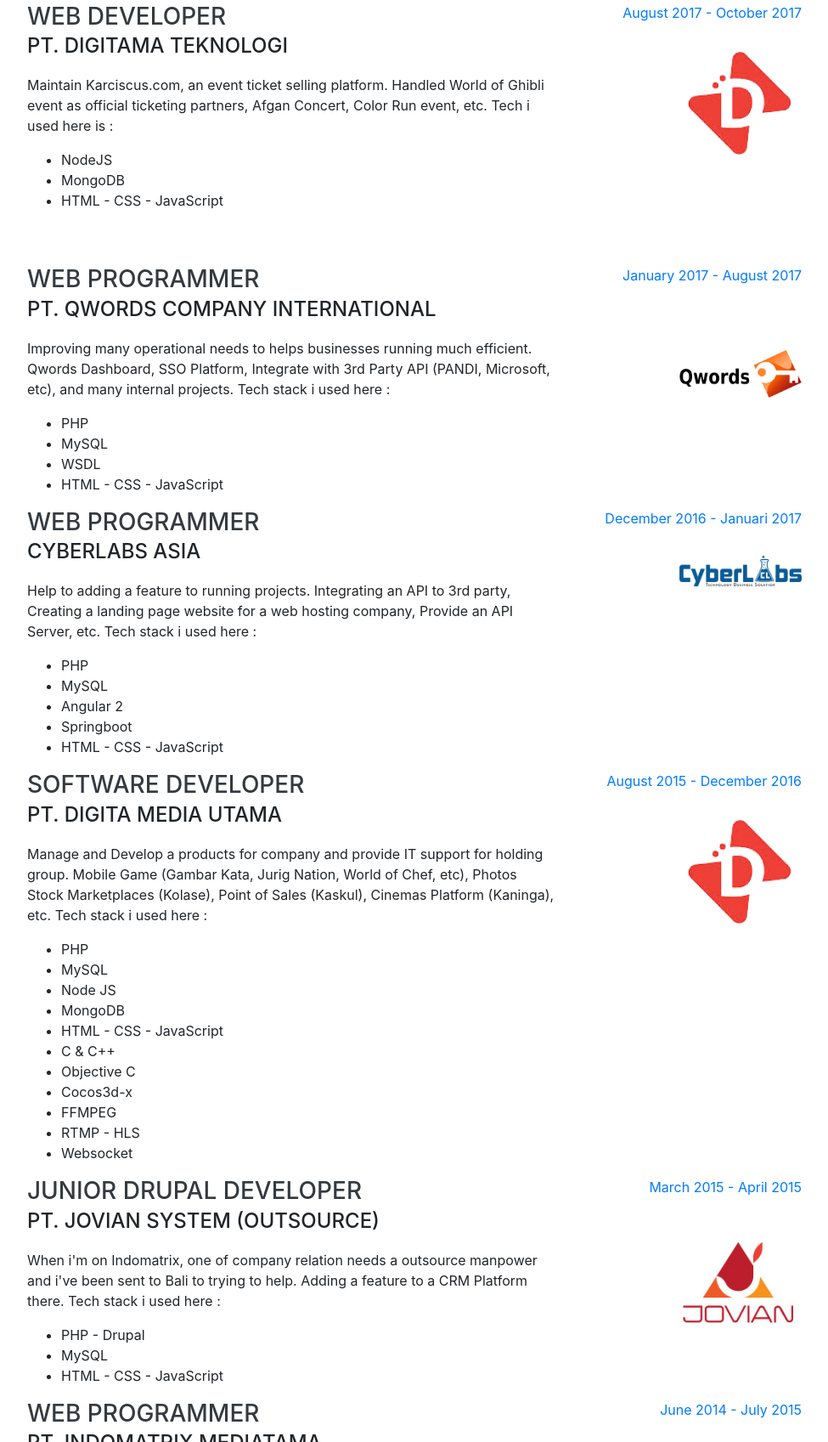
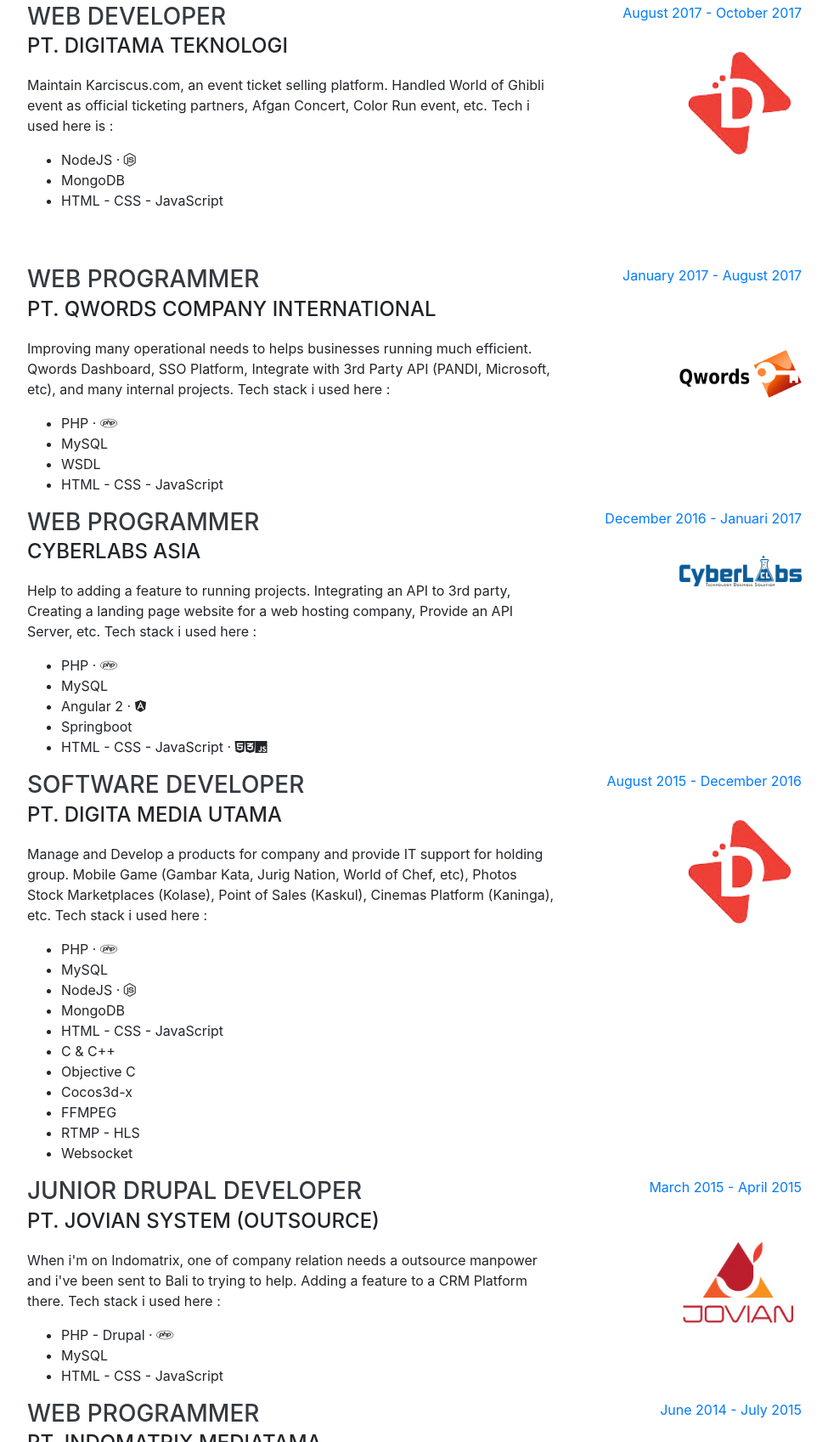
Before and after one commit to ariemeow/ariemeow.github.io, a website with bundled scripts: page index.html in a window 1280 px wide. Shown: the part 1912-3609 px from the top of the page at 85% size, without its empty margins (288-1263 px from the left). Built offline with nearby package versions, Linux system fonts and the light colour scheme; a web font is replaced by a local one.

Commit message:
add fa icon

```diff
--- a/index.html
+++ b/index.html
@@ -94,8 +94,8 @@
             <div class="subheading mb-3">PT. Indie Marketindo Ceria</div>
             <p>Bring out a Retail Solution for public with integrated platform such as Marketplace, Point of Sales, ERP, etc. Designing the system from scratch as market needs, it's become a good challenge for me. Tech Stack i used here is :</p>
             <ul>
-              <li>PHP</li>
-              <li>NodeJS</li>
+              <li>PHP · <i class="fab fa-php"></i></li>
+              <li>NodeJS · <i class="fab fa-node-js"></i></li>
               <li>Websocket</li>
               <li>Socket.io</li>
               <li>MySQL</li>
@@ -119,7 +119,7 @@
             <div class="subheading mb-3">PT. Visinesia Digital Media</div>
             <p>Building a Live Streaming Services for various events with ads platform management. Handling NAIF Concert - Have Fun Go Dance, Wedding Event, etc. Tech stack i used here :</p>
             <ul>
-              <li>NodeJS</li>
+              <li>NodeJS · <i class="fab fa-node-js"></i></li>
               <li>Websocket</li>
               <li>Socket.io</li>
               <li>MongoDB</li>
@@ -145,7 +145,7 @@
             <div class="subheading mb-3">PT. Digitama Teknologi</div>
             <p>Maintain Karciscus.com, an event ticket selling platform. Handled World of Ghibli event as official ticketing partners, Afgan Concert, Color Run event, etc. Tech i used here is :</p>
             <ul>
-              <li>NodeJS</li>
+              <li>NodeJS · <i class="fab fa-node-js"></i></li>
               <li>MongoDB</li>
               <li>HTML - CSS - JavaScript</li>
             </ul>
@@ -163,7 +163,7 @@
             <div class="subheading mb-3">PT. Qwords Company International</div>
             <p>Improving many operational needs to helps businesses running much efficient. Qwords Dashboard, SSO Platform, Integrate with 3rd Party API (PANDI, Microsoft, etc), and many internal projects. Tech stack i used here :</p>
             <ul>
-              <li>PHP</li>
+              <li>PHP · <i class="fab fa-php"></i></li>
               <li>MySQL</li>
               <li>WSDL</li>
               <li>HTML - CSS - JavaScript</li>
@@ -182,11 +182,11 @@
             <div class="subheading mb-3">Cyberlabs Asia</div>
             <p>Help to adding a feature to running projects. Integrating an API to 3rd party, Creating a landing page website for a web hosting company, Provide an API Server, etc. Tech stack i used here :</p>
             <ul>
-              <li>PHP</li>
+              <li>PHP · <i class="fab fa-php"></i></li>
               <li>MySQL</li>
-              <li>Angular 2</li>
+              <li>Angular 2 · <i class="fab fa-angular"></i></li>
               <li>Springboot</li>
-              <li>HTML - CSS - JavaScript</li>
+              <li>HTML - CSS - JavaScript · <i class="fab fa-html5"></i><i class="fab fa-css3-alt"></i><i class="fab fa-js"></i></li>
             </ul>
           </div>
           <div class="resume-date text-md-right">
@@ -202,9 +202,9 @@
             <div class="subheading mb-3">PT. Digita Media Utama</div>
             <p>Manage and Develop a products for company and provide IT support for holding group. Mobile Game (Gambar Kata, Jurig Nation, World of Chef, etc), Photos Stock Marketplaces (Kolase), Point of Sales (Kaskul), Cinemas Platform (Kaninga), etc. Tech stack i used here :</p>
             <ul>
-              <li>PHP</li>
+              <li>PHP · <i class="fab fa-php"></i></li>
               <li>MySQL</li>
-              <li>Node JS</li>
+              <li>NodeJS · <i class="fab fa-node-js"></i></li>
               <li>MongoDB</li>
               <li>HTML - CSS - JavaScript</li>
               <li>C & C++</li>
@@ -228,7 +228,7 @@
             <div class="subheading mb-3">PT. Jovian System (Outsource)</div>
             <p>When i'm on Indomatrix, one of company relation needs a outsource manpower and i've been sent to Bali to trying to help. Adding a feature to a CRM Platform there. Tech stack i used here :</p>
             <ul>
-              <li>PHP - Drupal</li>
+              <li>PHP - Drupal · <i class="fab fa-php"></i></li>
               <li>MySQL</li>
               <li>HTML - CSS - JavaScript</li>
             </ul>
@@ -246,7 +246,7 @@
             <div class="subheading mb-3">PT. Indomatrix Mediatama</div>
             <p>My first job starts here, i involved in many projects. Redesign a quick-count apps, provide a demo apps for Hospital Management System, develop an e-commerce website, develop a simple banking services, develop a marketplace website, etc. Tech stack i used here :</p>
             <ul>
-              <li>PHP</li>
+              <li>PHP · <i class="fab fa-php"></i></li>
               <li>MySQL</li>
               <li>HTML - CSS - JavaScript</li>
             </ul>
```
